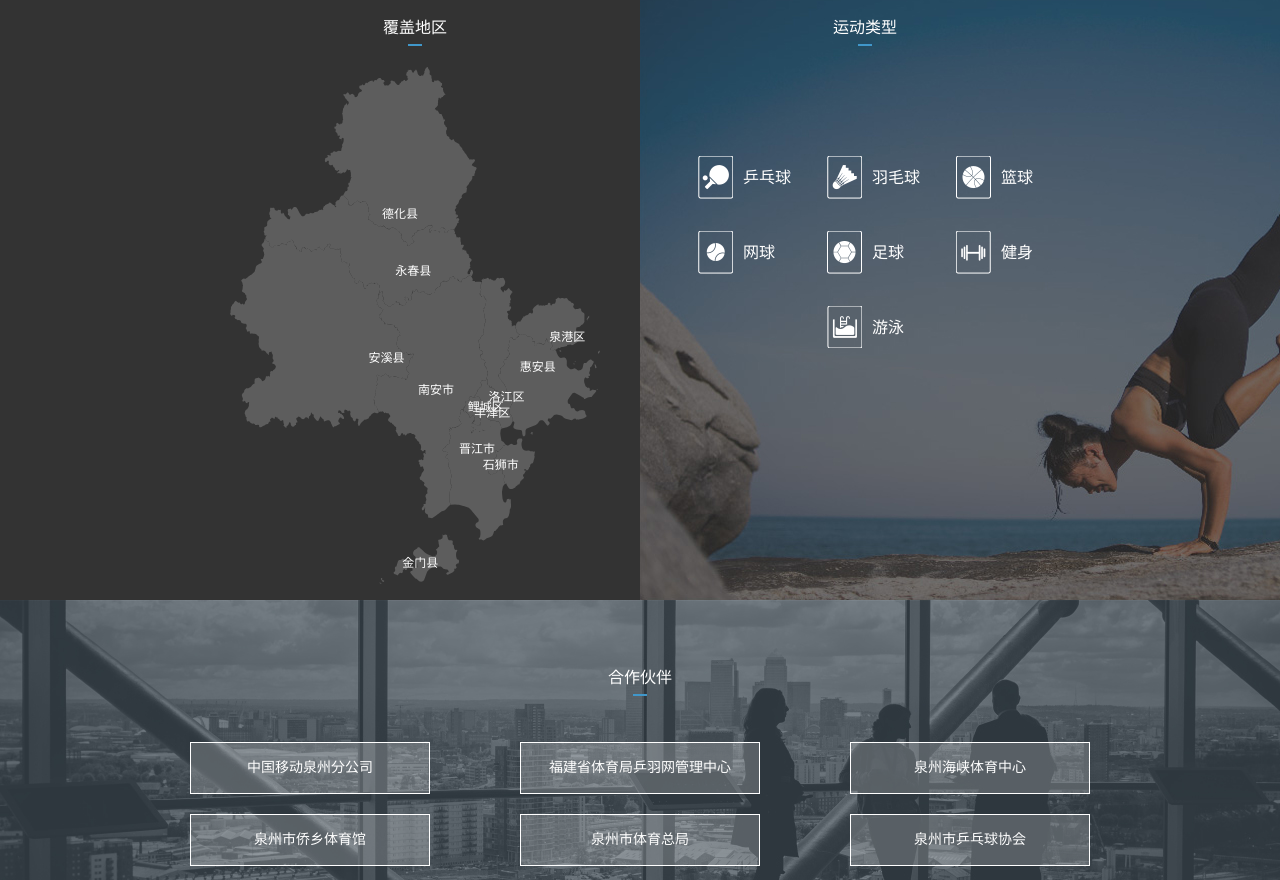
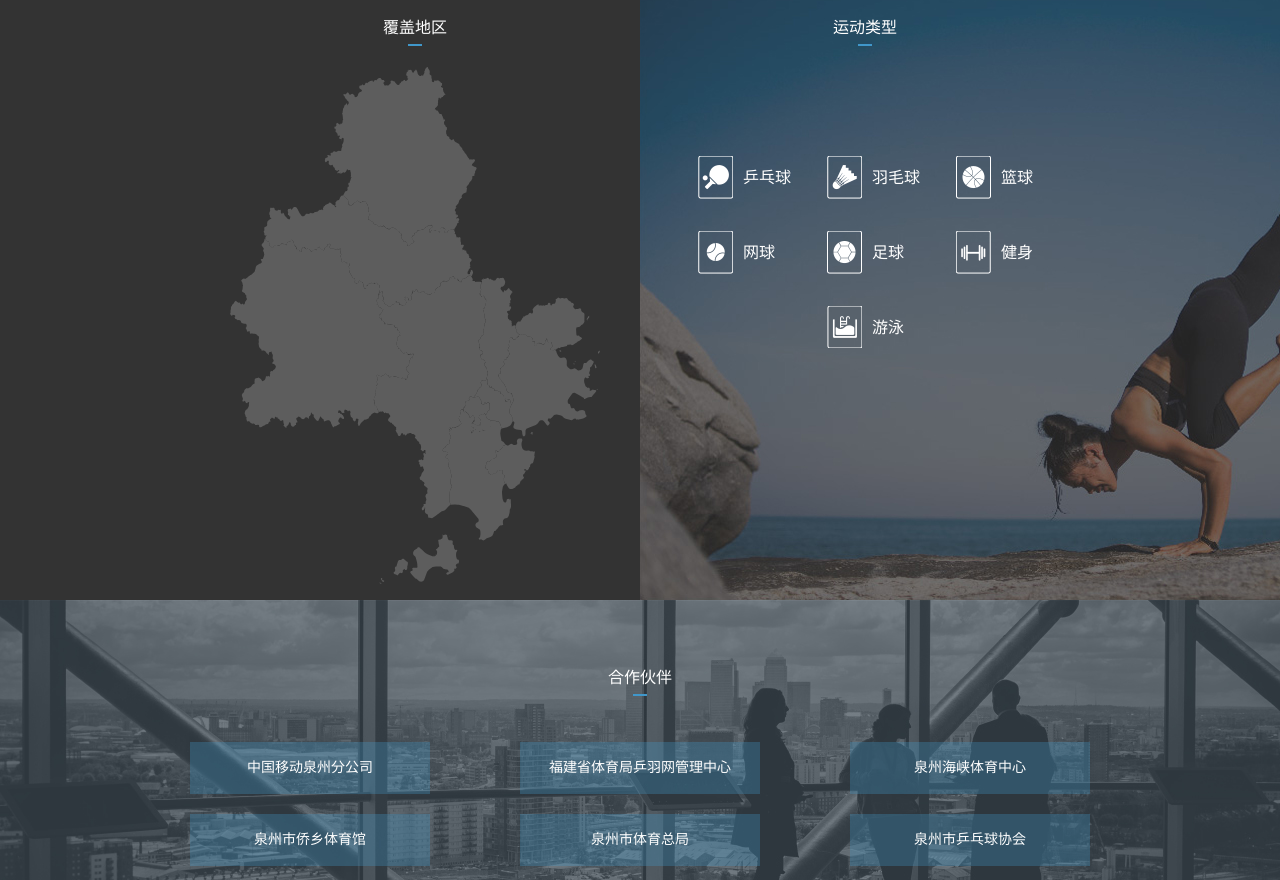
Before and after one commit to armdong/web-0901, a website: page src/index.html in a window 1280 px wide. Shown: the part 832-1712 px from the top of the page. Drawn offline with nearby package versions, Linux system fonts and the light colour scheme; files that its build step writes are made by us from their sources.

Commit message:
make some adjust

```diff
--- a/src/assets/js/index.js
+++ b/src/assets/js/index.js
@@ -63,7 +63,7 @@
           zoom: 1.2,
           label: {
             normal: {
-              show: true,
+              show: false,
               color: '#fff',
               position: ['50%', '50%'],
             },
--- a/src/assets/scss/index.scss
+++ b/src/assets/scss/index.scss
@@ -282,15 +282,14 @@
         }
 
         .group {
-          width: 238px;
-          height: 50px;
+          width: 240px;
+          height: 52px;
           margin-bottom: 20px;
-          border: 1px solid #fff;
-          line-height: 50px;
+          line-height: 52px;
           text-align: center;
           font-size: 14px;
           color: #fff;
-          background-color: rgba(255, 255, 255, 0.2);
+          background-color: rgba(64, 151, 202, 0.3);
         }
       }
     }
```
